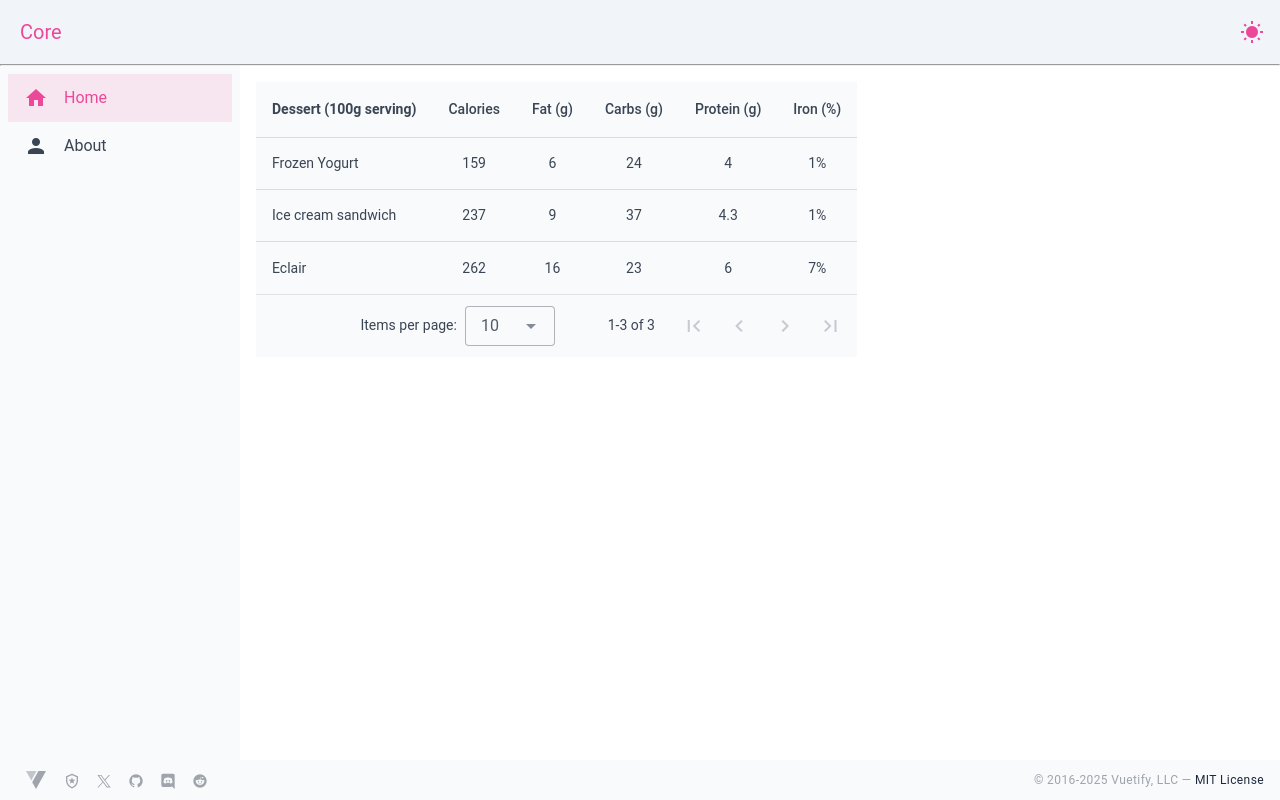
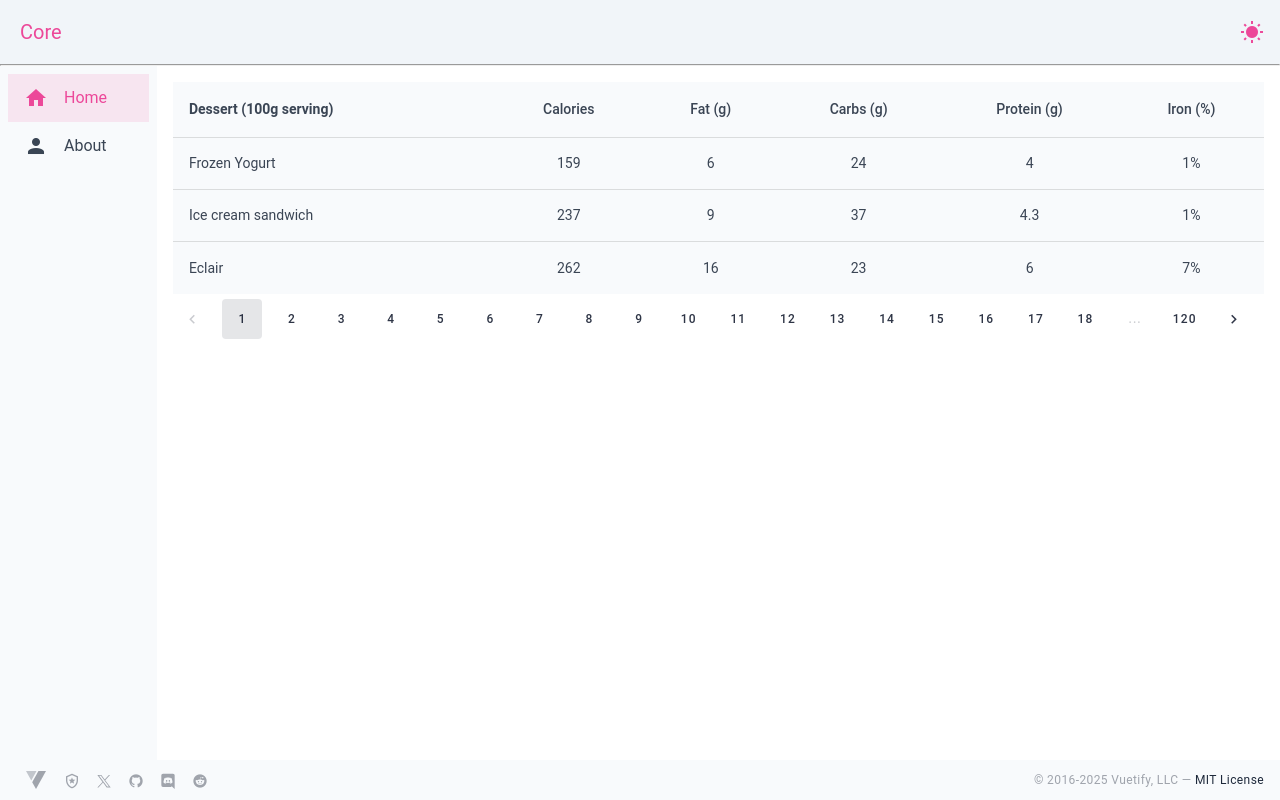
Before and after one commit to SimpllleUser/my-core, a Vue app: page / in a window 1280 px wide. Built offline with nearby package versions, Linux system fonts and the light colour scheme; a small style sheet from the web is missing.

Commit message:
feat: add Pagination component with event handling and props definition

```diff
--- /dev/null
+++ b/src/shared/model/base.ts
@@ -0,0 +1,3 @@
+export type EmitEvent<T extends Record<string, any>> = {
+  <K extends keyof T>(event: K, ...args: T[K] extends never ? [] : [T[K]]): void;
+};
--- a/src/shared/model/index.ts
+++ b/src/shared/model/index.ts
@@ -1,3 +1,4 @@
 export * from './props';
 export * from './vuetify';
 export * from './icons';
+export * from './base';
--- a/src/shared/ui/Table/types.ts
+++ b/src/shared/ui/Table/types.ts
@@ -7,3 +7,9 @@
   data: Array<unknown>;
   getRowClass: Function;
 }
+
+export interface PaginationProps {
+  modelValue: number;
+  perPage: number;
+  total: number;
+}
--- /dev/null
+++ b/src/shared/ui/Table/ui/Pagination.vue
@@ -0,0 +1,29 @@
+<script setup lang="ts">
+import type { PaginationProps } from '../types.ts';
+import type { EmitEvent } from '../../../model/base.ts';
+import { Sizes } from '@/shared';
+
+const props = defineProps<PaginationProps>();
+const emit = defineEmits<
+  EmitEvent<{
+    'update:modelValue': number;
+  }>
+>();
+
+const internalPage = computed({
+  get: () => props.modelValue,
+  set: (value: number) => {
+    emit('update:modelValue', value);
+  }
+});
+</script>
+
+<template>
+    <VPagination
+      v-model="internalPage"
+      :size="Sizes.Small"
+      :length="total"
+    />
+</template>
+
+<style scoped></style>
--- a/src/shared/ui/Table/ui/index.vue
+++ b/src/shared/ui/Table/ui/index.vue
@@ -1,6 +1,7 @@
 <script setup lang="ts">
+import { has } from 'lodash';
 import type { TableProps } from '@/shared';
-import { has } from 'lodash';
+import Pagination from '@/shared/ui/Table/ui/Pagination.vue';
 
 const props = defineProps<TableProps>();
 
@@ -10,13 +11,15 @@
   ...header
 }));
 
-console.log(props);
+const page = ref(1);
+const total = 120;
 </script>
 
 <template>
   <VDataTable
     :headers="internalHeaders"
     :items="data"
+    hide-default-footer
   >
     <template
       v-for="(_, name) in $slots"
@@ -39,6 +42,19 @@
       </tr>
     </template>
   </VDataTable>
+  <div
+    class="pagination-wrapper d-flex justify-center"
+  >
+    <Pagination
+      v-model="page"
+      :per-page="12"
+      :total="total"
+    />
+  </div>
 </template>
 
-<style scoped></style>
+<style lang="scss" scoped>
+.pagination-wrapper {
+  max-width: 99%;
+}
+</style>
```
